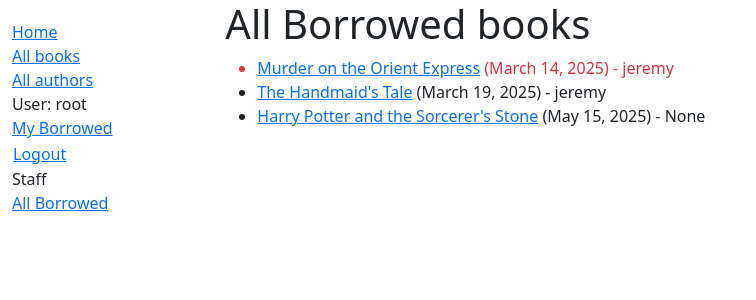
After one commit to JeremyWarui/django_library, a Django app: page /catalog/borrowed/ in a window 1280 px wide. The commit adds this page. Shown: the top 300 px of the page, without its empty margins (0-756 px from the left). Run offline with Django 5.2, Linux system fonts and the light colour scheme; a user stored in the database is signed in; data comes from the database, SQL or seed files in the repository; both versions use the stored data as it was after the commit.

Commit message:
Add permissions to the librarian to view all borrowed books

```diff
--- a/locallibrary/catalog/admin.py
+++ b/locallibrary/catalog/admin.py
@@ -33,14 +33,14 @@ class BookAdmin(admin.ModelAdmin):
 
 class BookInstanceAdmin(admin.ModelAdmin):
     """Admin class for managing BookInstance model on admin page."""
-    list_display = ('book', 'status', 'due_back')
+    list_display = ('book', 'status', 'due_back', 'borrower', 'id')
     list_filter = ('status', 'due_back')
     fieldsets = (
         ('Book Information', {
             'fields': ('book', 'imprint', 'id')
         }),
         ('Availability', {
-            'fields': ('status', 'due_back')
+            'fields': ('status', 'due_back', 'borrower')
         }),
     )
 
--- a/locallibrary/catalog/models.py
+++ b/locallibrary/catalog/models.py
@@ -1,10 +1,13 @@
 from django.db import models
 import uuid
+from datetime import date
+
 
 from django.urls import reverse
 
 from django.db.models import UniqueConstraint
 from django.db.models.functions import Lower
+from django.conf import settings
 
 # Create your models here.
 
@@ -14,7 +17,8 @@ class Genre(models.Model):
     name = models.CharField(
         max_length=200,
         unique=True,
-        help_text="Enter a book genre (e.g. Science fiction, French Poetry etc.)"
+        help_text="Enter a book genre (e.g."
+        "Science fiction, French Poetry etc.)"
     )
 
     def __str__(self):
@@ -30,7 +34,8 @@ class Genre(models.Model):
             UniqueConstraint(
                 Lower('name'),
                 name='genre_name_case_insensitive_unique',
-                violation_error_message="Genre already exists (case-insensitive match)"
+                violation_error_message="Genre already exists"
+                "(case-insensitive match)"
             )
         ]
 
@@ -48,7 +53,9 @@ class Book(models.Model):
                             max_length=13,
                             unique=True,
                             help_text=''
-                            '13 Character <a href="https://www.isbn-international.org/content/what-isbn'
+                            '13 Character '
+                            '<a href="'
+                            'https://www.isbn-international.org/content/what-isbn'
                                       '">ISBN number</a>')
     # ManyToManyField used because genre can contain many books. Books can
     # cover many genres.
@@ -68,13 +75,15 @@ class Book(models.Model):
         return reverse('book-detail', args=[str(self.id)])
 
     def display_genre(self):
-        """create a string for the genre. This is required to display genre in Admin"""
+        """create a string for the genre.
+        This is required to display genre in Admin"""
         return ', '.join(genre.name for genre in self.genre.all()[:3])
     display_genre.short_description = 'Genre'
 
 
 class BookInstance(models.Model):
-    """Model representing a specific copy of a book that can be borrowed from the library"""
+    """Model representing a specific copy of a book that
+       can be borrowed from the library"""
     id = models.UUIDField(
         primary_key=True,
         default=uuid.uuid4,
@@ -85,7 +94,7 @@ class BookInstance(models.Model):
 
     LOAN_STATUS = (
         ('m', 'Maintenance'),
-        ('o', 'On load'),
+        ('o', 'On loan'),
         ('a', 'Available'),
         ('r', 'Reserved'),
     )
@@ -98,12 +107,23 @@ class BookInstance(models.Model):
         help_text='Book availability'
     )
 
+    borrower = models.ForeignKey(settings.AUTH_USER_MODEL,
+                                 on_delete=models.SET_NULL,
+                                 null=True, blank=True)
+
     class Meta:
         ordering = ['due_back']
+        permissions = (("can_mark_returned", "Set book as returned"),)
 
     def __str__(self):
         """string for representing the model object"""
         return f'{self.id} ({self.book.title})'
+
+    @property
+    def is_overdue(self):
+        """Determines if the book is overdue based on due
+        date and current date."""
+        return bool(self.due_back and date.today() > self.due_back)
 
 
 class Author(models.Model):
@@ -145,6 +165,7 @@ class Language(models.Model):
             UniqueConstraint(
                 Lower('name'),
                 name='language_name_case_insensitive_unique',
-                violation_error_message="Language already exists (case insensitive match)"
+                violation_error_message="Language already exists"
+                " (case insensitive match)"
             )
         ]
--- a/locallibrary/catalog/templates/base_generic.html
+++ b/locallibrary/catalog/templates/base_generic.html
@@ -25,6 +25,7 @@
                     <li><a href="{% url 'authors' %}">All authors</a></li>
                     {% if user.is_authenticated %}
                     <li>User: {{ user.get_username }}</li>
+                    <li><a href="{% url 'my-borrowed' %}">My Borrowed</a></li>
                     <li>
                         <form id="logout-form" method="post" action="{% url 'logout' %}">
                             {% csrf_token %}
@@ -33,6 +34,10 @@
                     </li>
                     {% else %}
                     <li><a href="{% url 'login' %}?next={{ request.path }}">Login</a></li>
+                    {% endif %}
+                    {% if user.is_staff %}
+                    <li>Staff</li>
+                    <li><a href="{% url 'borrowed' %}">All Borrowed</a></li>
                     {% endif %}
                 </ul>
 
--- /dev/null
+++ b/locallibrary/catalog/templates/catalog/bookinstance_list_borrowed_books.html
@@ -0,0 +1,19 @@
+{% extends "base_generic.html" %}
+
+{% block content %}
+<h1>All Borrowed books</h1>
+
+{% if bookinstance_list %}
+<ul>
+
+    {% for bookinst in bookinstance_list %}
+    <li class="{% if bookinst.is_overdue %}text-danger{% endif %}">
+        <a href="{% url 'book-detail' bookinst.book.pk %}">{{ bookinst.book.title }}</a> ({{ bookinst.due_back }}) {% if user.is_staff %}- {{ bookinst.borrower }}{% endif %}
+    </li>
+    {% endfor %}
+</ul>
+
+{% else %}
+<p>There are no books borrowed.</p>
+{% endif %}
+{% endblock %}
--- a/locallibrary/catalog/urls.py
+++ b/locallibrary/catalog/urls.py
@@ -7,5 +7,10 @@ urlpatterns = [
     path('books/', views.BookListView.as_view(), name='books'),
     path('book/<int:pk>', views.BookDetailView.as_view(), name='book-detail'),
     path('authors/', views.AuthorListView.as_view(), name='authors'),
-    path('author/<int:pk>', views.AuthorDetailView.as_view(), name='author-detail')
+    path('author/<int:pk>', views.AuthorDetailView.as_view(),
+         name='author-detail'),
+    path('mybooks/', views.LoanedBooksByUserListView.as_view(),
+         name='my-borrowed'),
+    path('borrowed/', views.AllLoanedBooksListView.as_view(),
+         name='borrowed')
 ]
--- a/locallibrary/catalog/views.py
+++ b/locallibrary/catalog/views.py
@@ -1,5 +1,8 @@
+from django.contrib.auth.mixins import LoginRequiredMixin, PermissionRequiredMixin
+from django.views import generic
 from django.shortcuts import render
 from .models import Book, Author, BookInstance, Genre
+
 
 def index(request):
     """View function for home page of site."""
@@ -8,18 +11,20 @@ def index(request):
     num_books = Book.objects.all().count()
     num_instances = BookInstance.objects.all().count()
     # Available books (status = 'a')
-    num_instances_available = BookInstance.objects.filter(status__exact='a').count()
+    num_instances_available = BookInstance.objects.filter(
+        status__exact='a').count()
     num_authors = Author.objects.count()
     num_genres = Genre.objects.count()
 
-    #num of visits to this view
+    # num of visits to this view
     num_visits = request.session.get('num_visits', 0)
     num_visits += 1
     request.session['num_visits'] = num_visits
 
     # Get the search term from the query parameters
     search_term = request.GET.get('search_term', '')
-    num_books_searched = Book.objects.filter(title__icontains=search_term).count()
+    num_books_searched = Book.objects.filter(
+        title__icontains=search_term).count()
 
     context = {
         'num_books': num_books,
@@ -35,17 +40,45 @@ def index(request):
     # Render the HTML template index.html with the data in the context variable
     return render(request, 'index.html', context=context)
 
-from django.views import generic
 
 class BookListView(generic.ListView):
     model = Book
     paginate_by = 2
 
+
 class BookDetailView(generic.DetailView):
     model = Book
+
 
 class AuthorListView(generic.ListView):
     model = Author
 
+
 class AuthorDetailView(generic.DetailView):
     model = Author
+
+
+class LoanedBooksByUserListView(LoginRequiredMixin, generic.ListView):
+    """Generic class-based view listing books on loan to current user"""
+    model = BookInstance
+    template_name = 'catalog/bookinstance_list_borrowed_user.html'
+    paginate_by = 10
+
+    def get_queryset(self):
+        return (
+            BookInstance.objects.filter(borrower=self.request.user)
+            .filter(status__exact='o')
+            .order_by('due_back')
+        )
+
+class AllLoanedBooksListView(PermissionRequiredMixin, generic.ListView):
+    """Generic class based view listing all books borrowed"""
+    model = BookInstance
+    template_name = 'catalog/bookinstance_list_borrowed_books.html'
+    permission_required = 'catalog.can_mark_returned'
+
+    def get_queryset(self):
+        return (
+            BookInstance.objects.filter(status__exact='o')
+            .order_by('due_back')
+        )
```
Also changed, not shown: locallibrary/catalog/templates/catalog/bookinstance_list_borrowed_user.html (added, +19 -0 lines), locallibrary/catalog/migrations/0001_initial.py, locallibrary/catalog/migrations/0002_alter_book_author_language_book_language.py, locallibrary/catalog/migrations/0003_book_summary.py, locallibrary/catalog/migrations/0004_remove_genre_genre_name_case_insensitive_unique_and_more.py (added), locallibrary/catalog/migrations/0005_alter_bookinstance_status.py (added), locallibrary/catalog/migrations/0006_alter_bookinstance_options.py (added), locallibrary/db.sqlite3.
